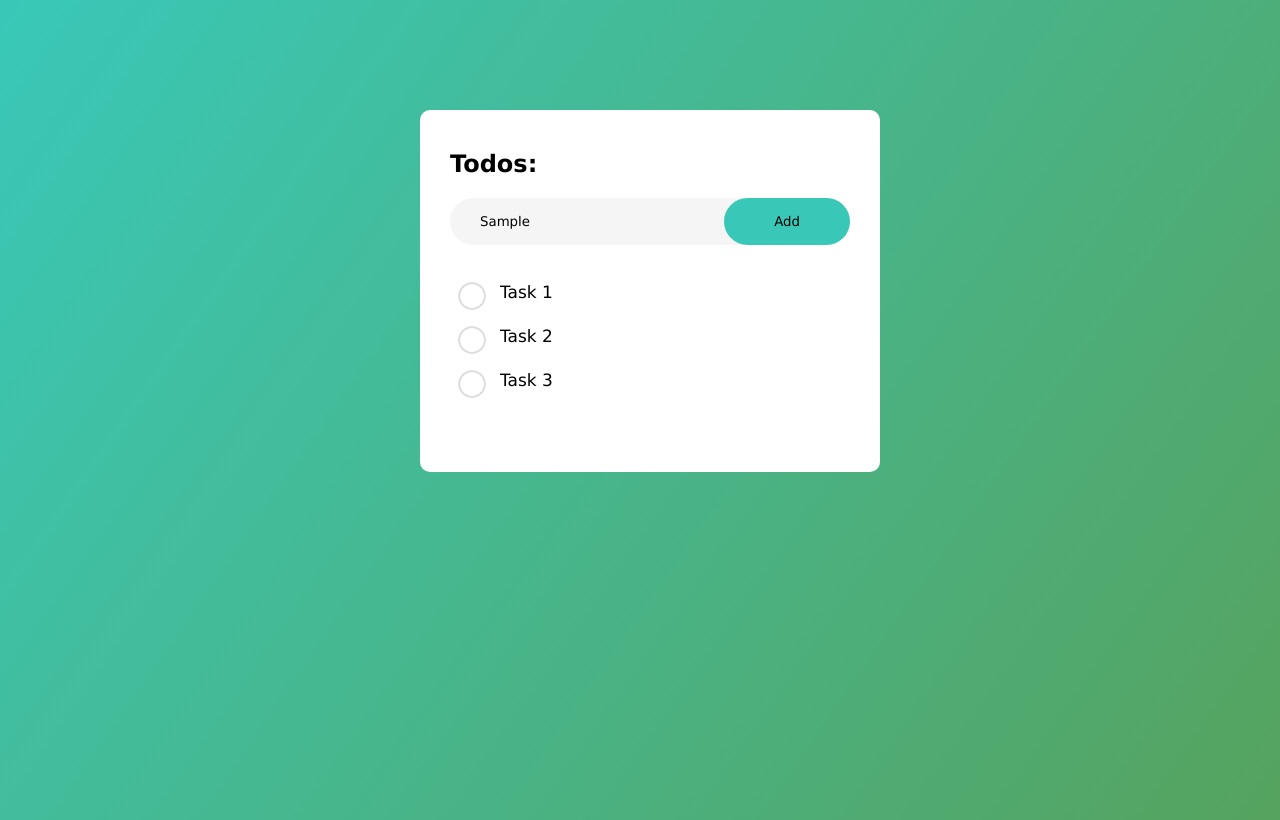
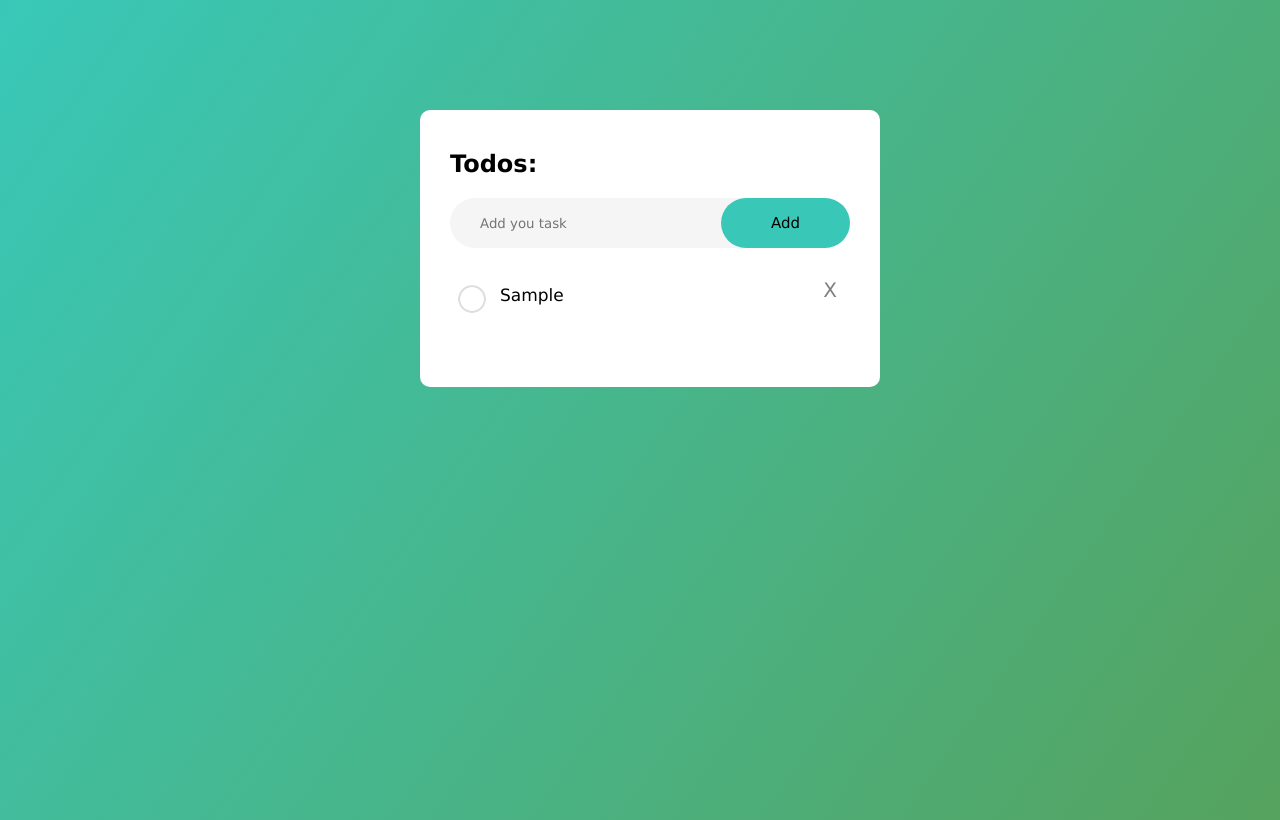
Before and after one commit to fahim000/todo-list, a plain HTML site: page index.html in a window 1280 px wide. Both pictures are taken after typing "Sample" into the empty fields and a click on the button "Add". Drawn offline with Linux system fonts and the light colour scheme.

Commit message:
all done

```diff
--- a/index.html
+++ b/index.html
@@ -12,14 +12,15 @@
         <h2>Todos: </h2>
        <div class="row">
         <input type="text" id="input-box" placeholder="Add you task">
-        <button>Add</button>
+        <button onclick = "addTask()">Add</button>
        </div>
        <ul id="list">
-        <li>Task 1</li>
+        <!--<li class="checked">Task 1</li>
         <li>Task 2</li>
-        <li>Task 3</li>
+        <li>Task 3</li>-->
         </ul>
       </div>
     </div>
+    <script src="script.js"></script>
 </body>
 </html>
--- /dev/null
+++ b/script.js
@@ -0,0 +1,40 @@
+const inputbox = document.getElementById("input-box");
+const listcontainer = document.getElementById("list");
+
+function addTask() {
+    if (inputbox.value === '') {
+        alert("Doing nothing is not a task.");
+    } else {
+        let li = document.createElement('li');
+        li.innerHTML = inputbox.value;
+        listcontainer.appendChild(li);
+        let span = document.createElement("span");
+        span.innerHTML = "X";
+        li.appendChild(span);
+        savedata();
+    }
+    inputbox.value = '';
+}
+
+listcontainer.addEventListener("click", function (e) {
+    if (e.target.tagName === "LI") {
+        e.target.classList.toggle("checked");
+        savedata();
+    } else if (e.target.tagName === "SPAN") {
+        e.target.parentElement.remove();
+        savedata();
+    }
+}, false);
+
+function savedata() {
+    localStorage.setItem("data", listcontainer.innerHTML);
+}
+
+function showtask() {
+    const storedData = localStorage.getItem("data");
+    if (storedData) {
+        listcontainer.innerHTML = storedData;
+    }
+}
+
+showtask();
--- a/styles.css
+++ b/styles.css
@@ -48,7 +48,7 @@ button{
     background: #39c8b8;
     color: black;
     border-radius: 30px;
-    font size: 15px;
+    font-size: 15px;
     cursor: pointer;
 }
  ul li{
@@ -71,3 +71,20 @@ button{
     top:12px;
     left:8px;
  }
+ ul li.checked{
+    color: green;
+    text-decoration: line-through;
+ }
+ ul li.checked::before {
+    background-image: url(checked.png);
+ }
+ ul li span{
+    position: absolute;
+    right: 0;
+    top: 5px;
+    width:  40px;
+    height: 40px;
+    font-size: 20px;
+    color: grey;
+    text-align: center;
+ }
```
